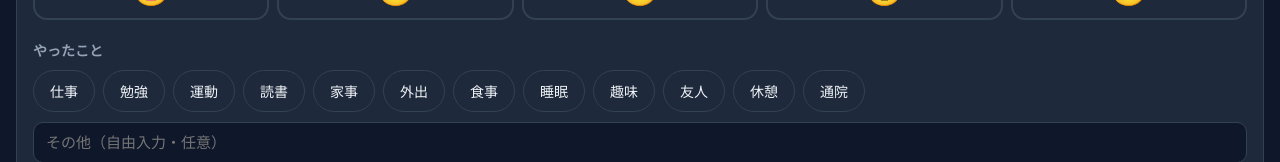
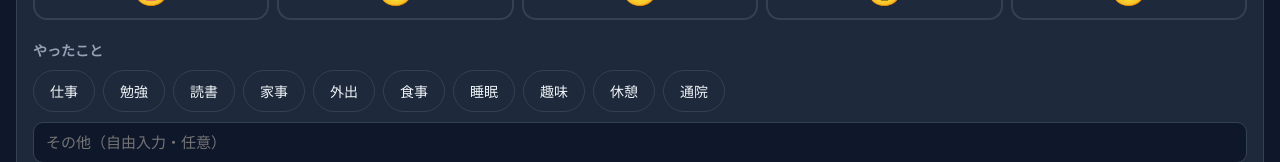
Before and after one commit to cinelli1017-sudo/lifelog, a plain HTML site: page index.html in a window 1280 px wide. Shown: the part 144-306 px from the top of the page. Drawn offline with Linux system fonts and the light colour scheme.

Commit message:
やったこと から 友人・運動 を削除

```diff
--- a/index.html
+++ b/index.html
@@ -40,14 +40,12 @@
       <div id="activityGroup" class="chip-group">
         <button type="button" class="chip" data-activity="仕事">仕事</button>
         <button type="button" class="chip" data-activity="勉強">勉強</button>
-        <button type="button" class="chip" data-activity="運動">運動</button>
         <button type="button" class="chip" data-activity="読書">読書</button>
         <button type="button" class="chip" data-activity="家事">家事</button>
         <button type="button" class="chip" data-activity="外出">外出</button>
         <button type="button" class="chip" data-activity="食事">食事</button>
         <button type="button" class="chip" data-activity="睡眠">睡眠</button>
         <button type="button" class="chip" data-activity="趣味">趣味</button>
-        <button type="button" class="chip" data-activity="友人">友人</button>
         <button type="button" class="chip" data-activity="休憩">休憩</button>
         <button type="button" class="chip" data-activity="通院">通院</button>
       </div>
```
